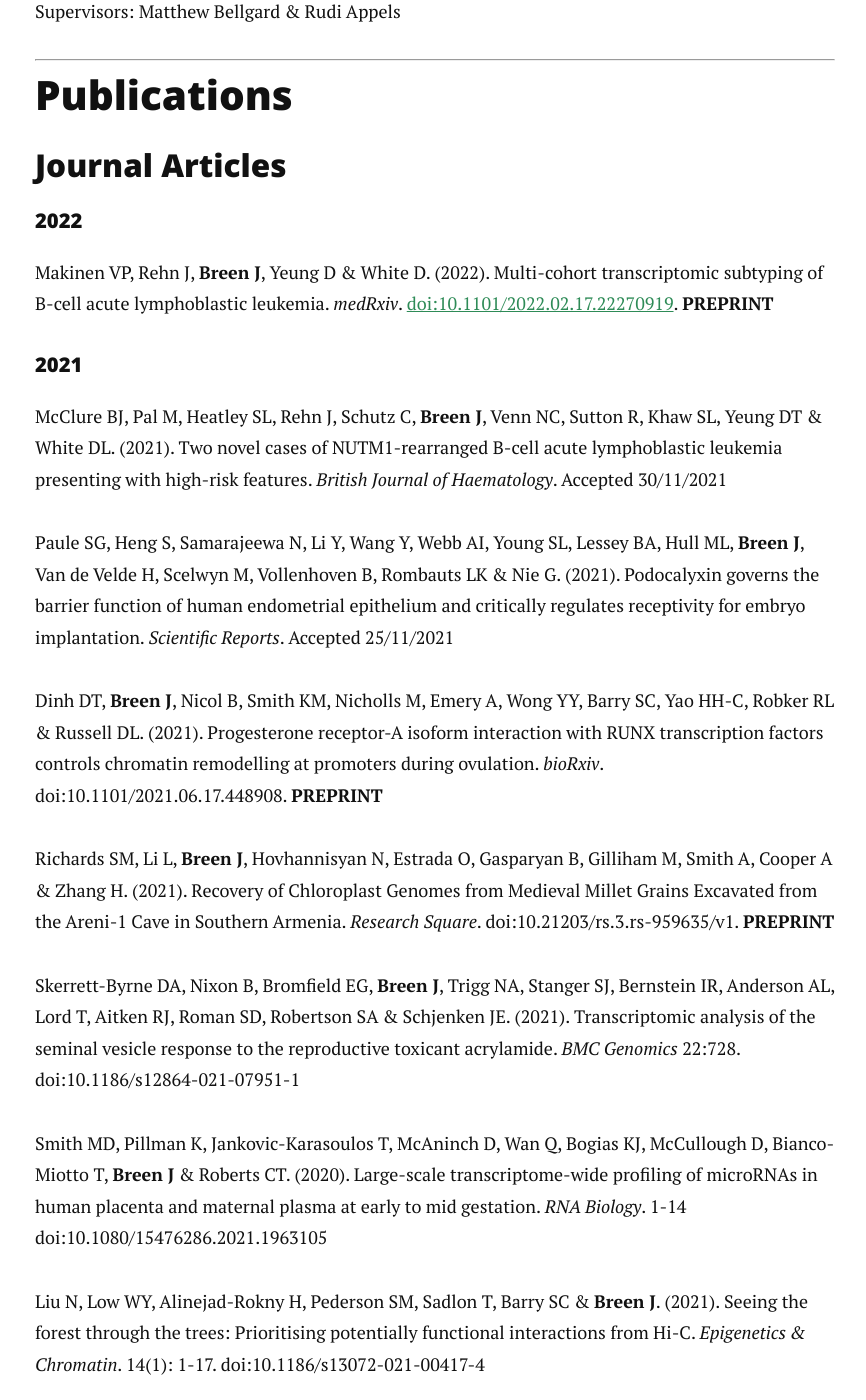
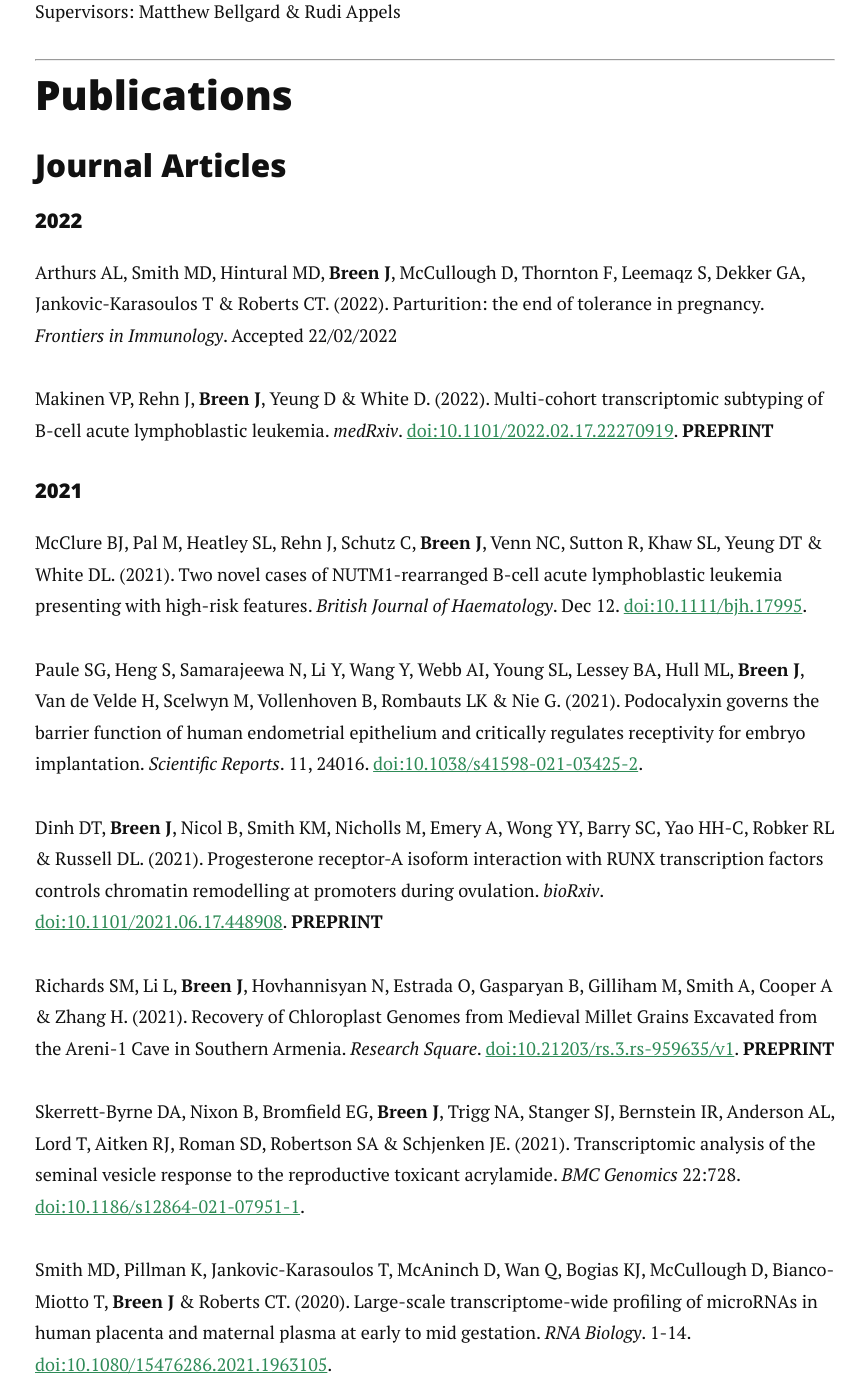
Before and after one commit to jimmybgammyknee/jimmybgammyknee.github.io, a Jekyll site: the page built from cv.md, in a window 1280 px wide and 1400 px high, scrolled down 1726 px. Shown: the whole window, without its empty margins (205-1071 px from the left). Built offline with Jekyll 4.4.1, drawn with Linux system fonts in a browser that asks for light colours; nearby versions of some CDN libraries; some of the changed text lies outside the part shown.

Commit message:
Update cv.md

```diff
--- a/cv.md
+++ b/cv.md
@@ -64,25 +64,27 @@ Supervisors: Matthew Bellgard & Rudi Appels <br>
 
 #### 2022
 
+Arthurs AL, Smith MD, Hintural MD, **Breen J**, McCullough D, Thornton F, Leemaqz S, Dekker GA, Jankovic-Karasoulos T & Roberts CT. (2022). Parturition: the end of tolerance in pregnancy. _Frontiers in Immunology_. Accepted 22/02/2022
+
 Makinen VP, Rehn J, **Breen J**, Yeung D & White D. (2022). Multi-cohort transcriptomic subtyping of B-cell acute lymphoblastic leukemia. _medRxiv_. [doi:10.1101/2022.02.17.22270919](https://doi.org/10.1101/2022.02.17.22270919). **PREPRINT**
 
 #### 2021
 
-McClure BJ, Pal M, Heatley SL, Rehn J, Schutz C, **Breen J**, Venn NC, Sutton R, Khaw SL, Yeung DT & White DL. (2021). Two novel cases of NUTM1-rearranged B-cell acute lymphoblastic leukemia presenting with high-risk features. _British Journal of Haematology_. Accepted 30/11/2021
+McClure BJ, Pal M, Heatley SL, Rehn J, Schutz C, **Breen J**, Venn NC, Sutton R, Khaw SL, Yeung DT & White DL. (2021). Two novel cases of NUTM1-rearranged B-cell acute lymphoblastic leukemia presenting with high-risk features. _British Journal of Haematology_. Dec 12. [doi:10.1111/bjh.17995](https://doi.org/10.1111/bjh.17995).
 
-Paule SG, Heng S, Samarajeewa N, Li Y, Wang Y, Webb AI, Young SL, Lessey BA, Hull ML, **Breen J**, Van de Velde H, Scelwyn M, Vollenhoven B, Rombauts LK & Nie G. (2021). Podocalyxin governs the barrier function of human endometrial epithelium and critically regulates receptivity for embryo implantation. _Scientific Reports_. Accepted 25/11/2021
+Paule SG, Heng S, Samarajeewa N, Li Y, Wang Y, Webb AI, Young SL, Lessey BA, Hull ML, **Breen J**, Van de Velde H, Scelwyn M, Vollenhoven B, Rombauts LK & Nie G. (2021). Podocalyxin governs the barrier function of human endometrial epithelium and critically regulates receptivity for embryo implantation. _Scientific Reports_. 11, 24016. [doi:10.1038/s41598-021-03425-2](https://doi.org/10.1038/s41598-021-03425-2).
 
-Dinh DT, **Breen J**, Nicol B, Smith KM, Nicholls M, Emery A, Wong YY, Barry SC, Yao HH-C, Robker RL & Russell DL. (2021). Progesterone receptor-A isoform interaction with RUNX transcription factors controls chromatin remodelling at promoters during ovulation. _bioRxiv_. doi:10.1101/2021.06.17.448908. **PREPRINT**
+Dinh DT, **Breen J**, Nicol B, Smith KM, Nicholls M, Emery A, Wong YY, Barry SC, Yao HH-C, Robker RL & Russell DL. (2021). Progesterone receptor-A isoform interaction with RUNX transcription factors controls chromatin remodelling at promoters during ovulation. _bioRxiv_. [doi:10.1101/2021.06.17.448908](https://doi.org/10.1101/2021.06.17.448908). **PREPRINT**
 
-Richards SM, Li L, **Breen J**, Hovhannisyan N, Estrada O, Gasparyan B, Gilliham M, Smith A, Cooper A & Zhang H. (2021). Recovery of Chloroplast Genomes from Medieval Millet Grains Excavated from the Areni-1 Cave in Southern Armenia. _Research Square_. doi:10.21203/rs.3.rs-959635/v1. **PREPRINT**
+Richards SM, Li L, **Breen J**, Hovhannisyan N, Estrada O, Gasparyan B, Gilliham M, Smith A, Cooper A & Zhang H. (2021). Recovery of Chloroplast Genomes from Medieval Millet Grains Excavated from the Areni-1 Cave in Southern Armenia. _Research Square_. [doi:10.21203/rs.3.rs-959635/v1](https://doi.org/10.21203/rs.3.rs-959635/v1). **PREPRINT**
 
-Skerrett-Byrne DA, Nixon B, Bromfield EG, **Breen J**, Trigg NA, Stanger SJ, Bernstein IR, Anderson AL, Lord T, Aitken RJ, Roman SD, Robertson SA & Schjenken JE. (2021). Transcriptomic analysis of the seminal vesicle response to the reproductive toxicant acrylamide. _BMC Genomics_ 22:728. doi:10.1186/s12864-021-07951-1
+Skerrett-Byrne DA, Nixon B, Bromfield EG, **Breen J**, Trigg NA, Stanger SJ, Bernstein IR, Anderson AL, Lord T, Aitken RJ, Roman SD, Robertson SA & Schjenken JE. (2021). Transcriptomic analysis of the seminal vesicle response to the reproductive toxicant acrylamide. _BMC Genomics_ 22:728. [doi:10.1186/s12864-021-07951-1](https://doi.org/10.1186/s12864-021-07951-1).
 
-Smith MD, Pillman K, Jankovic-Karasoulos T, McAninch D, Wan Q, Bogias KJ, McCullough D, Bianco-Miotto T, **Breen J** & Roberts CT. (2020). Large-scale transcriptome-wide profiling of microRNAs in human placenta and maternal plasma at early to mid gestation. _RNA Biology_. 1-14 doi:10.1080/15476286.2021.1963105
+Smith MD, Pillman K, Jankovic-Karasoulos T, McAninch D, Wan Q, Bogias KJ, McCullough D, Bianco-Miotto T, **Breen J** & Roberts CT. (2020). Large-scale transcriptome-wide profiling of microRNAs in human placenta and maternal plasma at early to mid gestation. _RNA Biology_. 1-14. [doi:10.1080/15476286.2021.1963105](https://doi.org/10.1080/15476286.2021.1963105).
 
-Liu N, Low WY, Alinejad-Rokny H, Pederson SM, Sadlon T, Barry SC & **Breen J**. (2021). Seeing the forest through the trees: Prioritising potentially functional interactions from Hi-C. _Epigenetics & Chromatin_. 14(1): 1-17. doi:10.1186/s13072-021-00417-4
+Liu N, Low WY, Alinejad-Rokny H, Pederson SM, Sadlon T, Barry SC & **Breen J**. (2021). Seeing the forest through the trees: Prioritising potentially functional interactions from Hi-C. _Epigenetics & Chromatin_. 14(1): 1-17. [doi:10.1186/s13072-021-00417-4](https://doi.org/10.1186/s13072-021-00417-4).
 
-Downes CEJ, McClure BJ, Bruning JB, Page E, **Breen J**, Rehn J, Yeung DT & White DL. (2021). Acquired mutations within the JAK2 kinase domain confer resistance to type-I and type-II JAK inhibitors in in vitro models of a high-risk acute lymphoblastic leukemia. _NPJ Precision Oncology_. 5(1): 1-13. doi:10.1038/s41698-021-00215-x
+Downes CEJ, McClure BJ, Bruning JB, Page E, **Breen J**, Rehn J, Yeung DT & White DL. (2021). Acquired mutations within the JAK2 kinase domain confer resistance to type-I and type-II JAK inhibitors in in vitro models of a high-risk acute lymphoblastic leukemia. _NPJ Precision Oncology_. 5(1): 1-13. [doi:10.1038/s41698-021-00215-x](https://doi.org/10.1038/s41698-021-00215-x).
 
 Mullany S, Souzeau E, Klebe S, Zhou T, Knight LSW, Qassim A, Berry E, Marshall H, Hussey M, Dubowsky A, Hassall MM, **Breen J**, Hassall M, Mills RA, Craig JE & Siggs OM. (2021). A novel GSN variant affecting gelsolin domain 4 is associated with Familial Amyloidosis of the Finnish type. _Human Mutation_. 42(7): 818-826. [doi:10.1002/humu.24214](https://doi-org.proxy.library.adelaide.edu.au/10.1002/humu.24214)
 
```
